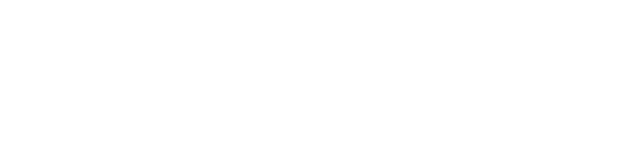
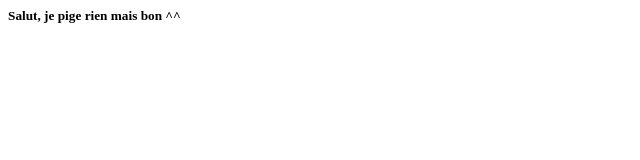
Before and after one commit to portduport/Git, a plain HTML site: page index.html in a window 1280 px wide. Shown: the whole page, without its empty margins (0-640 px from the left). Drawn offline with Linux system fonts and the light colour scheme.

Commit message:
Update index.html

```diff
--- a/index.html
+++ b/index.html
@@ -3,6 +3,8 @@
 
 </head>
 <body>
+
+    <h5>Salut, je pige rien mais bon ^^</h5>
 <header></header>
     <!-- commentaire de test -->
 <nav></nav>
```
